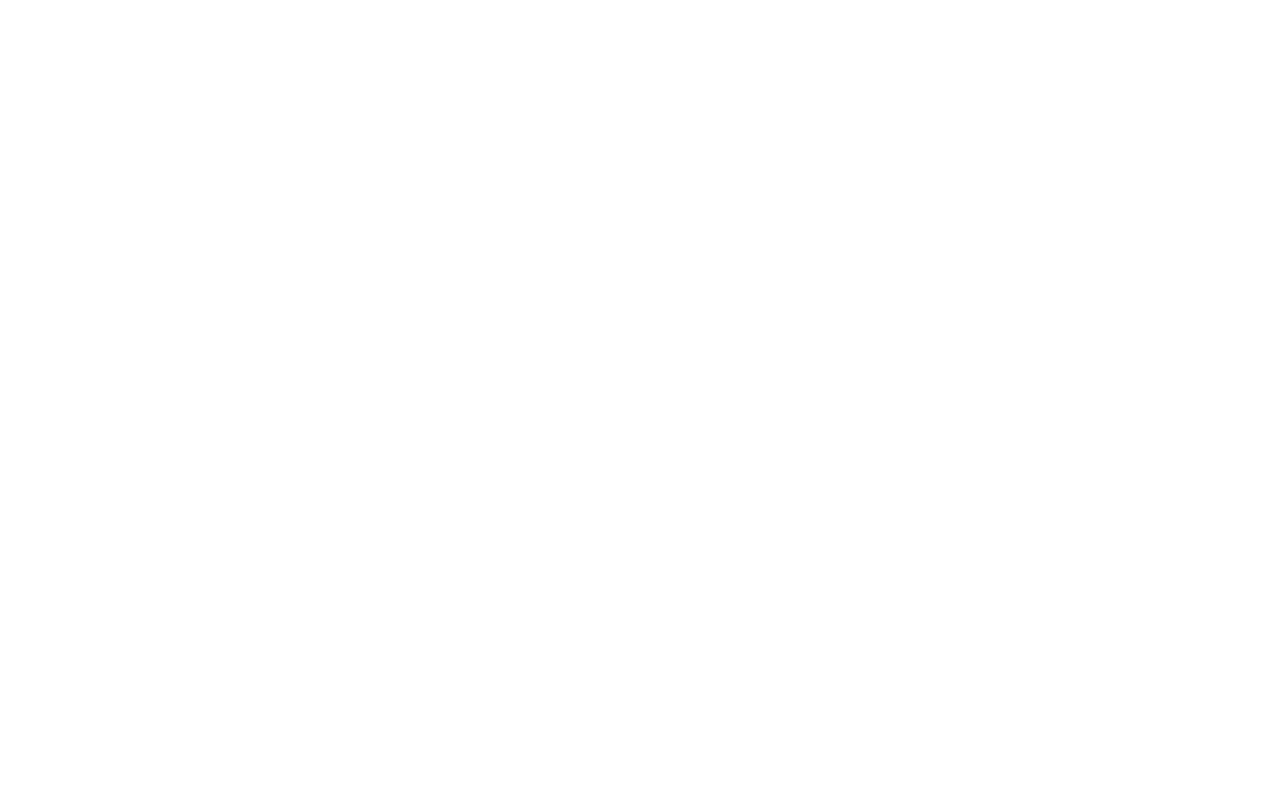
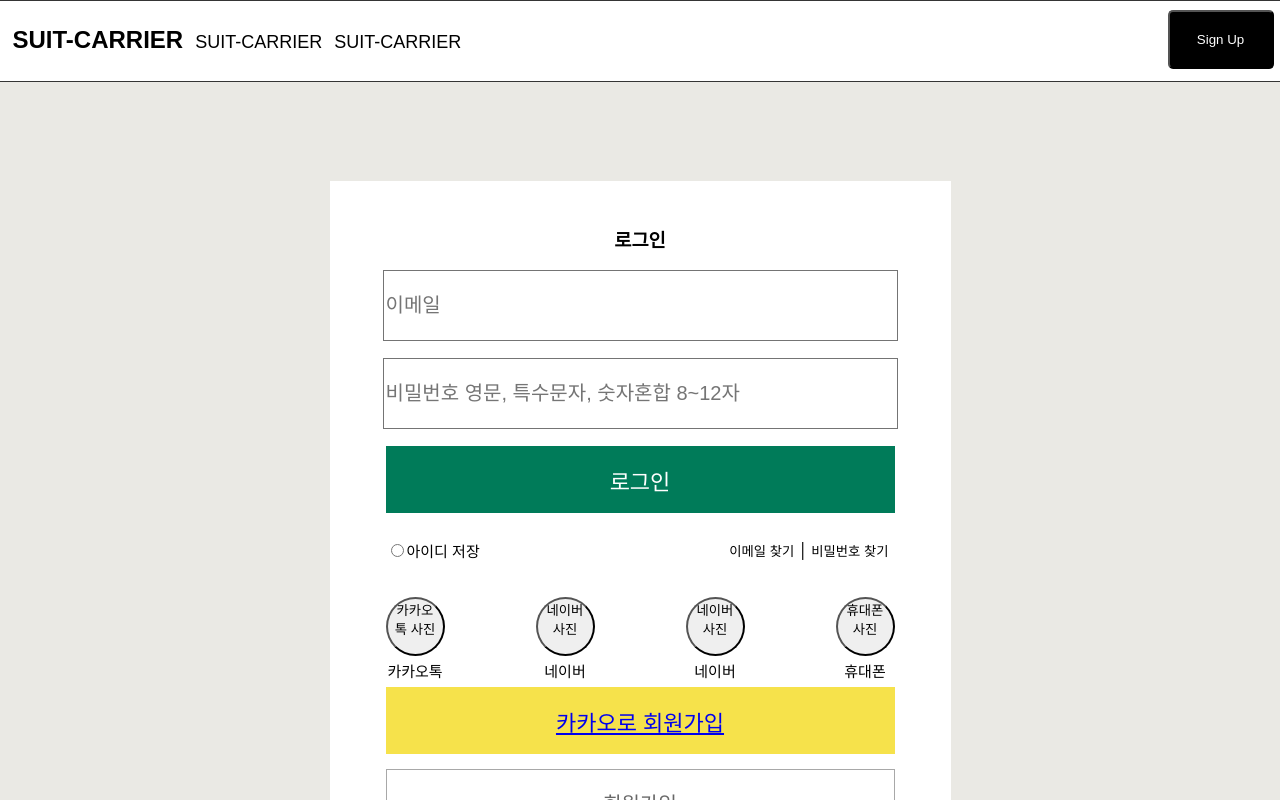
Before and after one commit to In3ight/frontend, a React (Create React App) app: page / in a window 1280 px wide. Before the commit this address had no page. Shown: the top 800 px of the page. Built offline with nearby package versions, Linux system fonts and the light colour scheme.

Commit message:
feat: 올리기

```diff
--- a/src/App.js
+++ b/src/App.js
@@ -21,7 +21,7 @@
     <div className="App">
       <BrowserRouter>
         <Routes>
-          {/* <Route path="/" element={<LoginPage />}></Route> */}
+          <Route path="/" element={<LoginPage />}></Route>
           <Route path="/oauth/kakao/callback" element={<Auth />}></Route>
           <Route path="/profile" element={<Profile />}></Route>
           <Route path="/findPw" element={<FindPw />}></Route>
```
Also changed, not shown: 2 other files (tests, documents, lock files or other folders).
